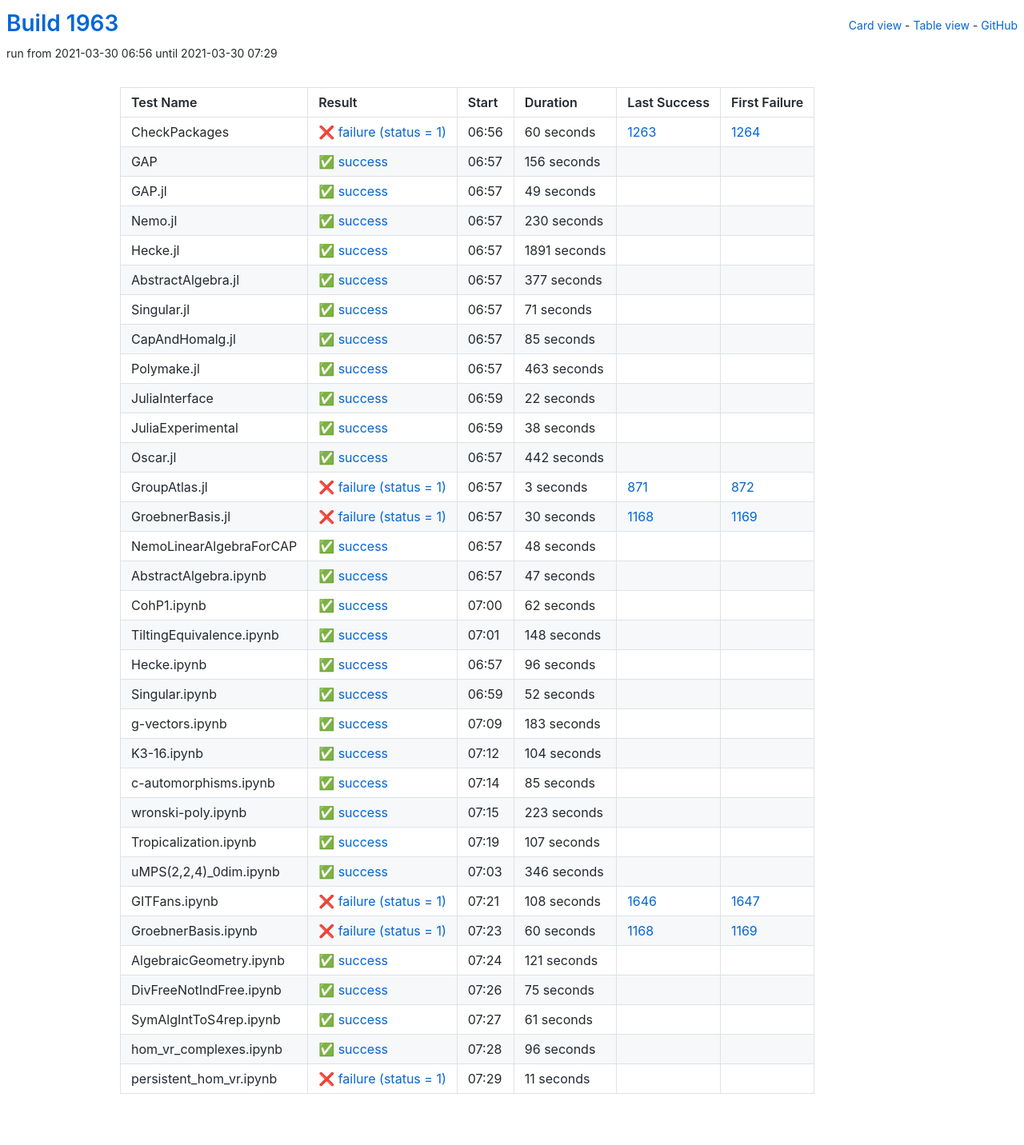
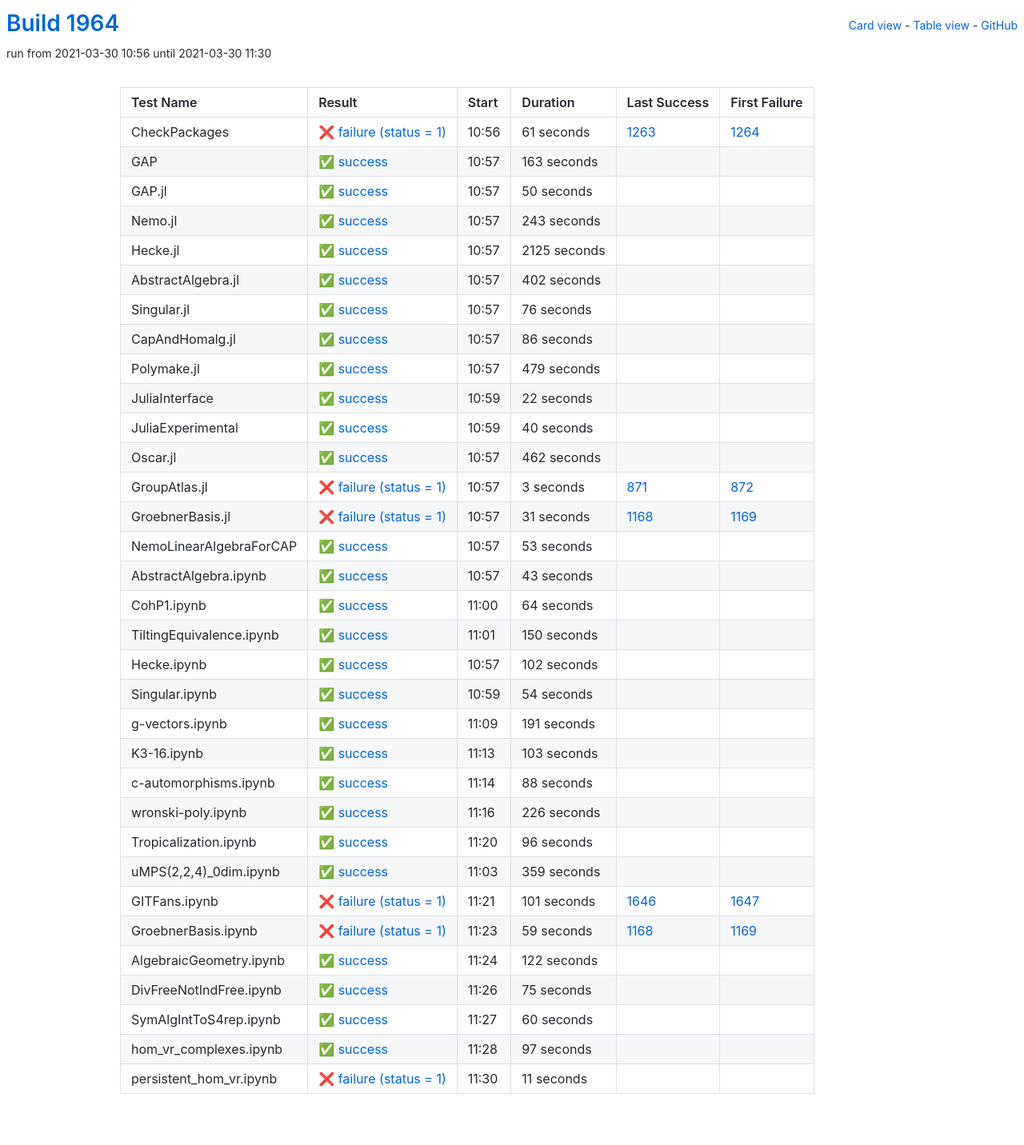
Before and after one commit to oscar-system/oscar-ci-status-stable, a Jekyll site: the page built from table.html, in a window 1280 px wide. Shown: the whole page at 80% size. Built offline with Jekyll 4.4.1, drawn with Linux system fonts in a browser that asks for light colours.

Commit message:
Build #1964

```diff
--- a/_data/ci.yml
+++ b/_data/ci.yml
@@ -1,6 +1,6 @@
 ---
-build: 1963
-build_url: https://oscarci.mathematik.uni-kl.de/job/oscar-stable/1963/
+build: 1964
+build_url: https://oscarci.mathematik.uni-kl.de/job/oscar-stable/1964/
 job: oscar-stable
 organization: oscar-system
 repo: oscar-ci-status-stable
@@ -8,116 +8,116 @@ repourl: https://github.com/oscar-system/oscar-ci-status-stable
 tests:
 - name: CheckPackages
   id: checkpackages
-  log: https://oscarci.mathematik.uni-kl.de/job/oscar-stable/1963/artifact/logs/build-1963/CheckPackages.log
-  start: 2021-03-30 06:56
+  log: https://oscarci.mathematik.uni-kl.de/job/oscar-stable/1964/artifact/logs/build-1964/CheckPackages.log
+  start: 2021-03-30 10:56
   success: false
   exitcode: 1
   status: failure
-  duration: 60
+  duration: 61
   last_success: 1263
   last_success_url: https://oscarci.mathematik.uni-kl.de/job/oscar-stable/1263/
   first_failure: 1264
   first_failure_url: https://oscarci.mathematik.uni-kl.de/job/oscar-stable/1264/
 - name: GAP
   id: gap
-  log: https://oscarci.mathematik.uni-kl.de/job/oscar-stable/1963/artifact/logs/build-1963/GAP.log
-  start: 2021-03-30 06:57
+  log: https://oscarci.mathematik.uni-kl.de/job/oscar-stable/1964/artifact/logs/build-1964/GAP.log
+  start: 2021-03-30 10:57
   success: true
   exitcode: 0
   status: success
-  duration: 156
+  duration: 163
   last_success: false
   last_success_url:
   first_failure: false
   first_failure_url:
 - name: GAP.jl
   id: gap-jl
-  log: https://oscarci.mathematik.uni-kl.de/job/oscar-stable/1963/artifact/logs/build-1963/GAP.jl.log
-  start: 2021-03-30 06:57
+  log: https://oscarci.mathematik.uni-kl.de/job/oscar-stable/1964/artifact/logs/build-1964/GAP.jl.log
+  start: 2021-03-30 10:57
   success: true
   exitcode: 0
   status: success
-  duration: 49
+  duration: 50
   last_success: false
   last_success_url:
   first_failure: false
   first_failure_url:
 - name: Nemo.jl
   id: nemo-jl
-  log: https://oscarci.mathematik.uni-kl.de/job/oscar-stable/1963/artifact/logs/build-1963/Nemo.jl.log
-  start: 2021-03-30 06:57
+  log: https://oscarci.mathematik.uni-kl.de/job/oscar-stable/1964/artifact/logs/build-1964/Nemo.jl.log
+  start: 2021-03-30 10:57
   success: true
   exitcode: 0
   status: success
-  duration: 230
+  duration: 243
   last_success: false
   last_success_url:
   first_failure: false
   first_failure_url:
 - name: Hecke.jl
   id: hecke-jl
-  log: https://oscarci.mathematik.uni-kl.de/job/oscar-stable/1963/artifact/logs/build-1963/Hecke.jl.log
-  start: 2021-03-30 06:57
+  log: https://oscarci.mathematik.uni-kl.de/job/oscar-stable/1964/artifact/logs/build-1964/Hecke.jl.log
+  start: 2021-03-30 10:57
   success: true
   exitcode: 0
   status: success
-  duration: 1891
+  duration: 2125
   last_success: false
   last_success_url:
   first_failure: false
   first_failure_url:
 - name: AbstractAlgebra.jl
   id: abstractalgebra-jl
-  log: https://oscarci.mathematik.uni-kl.de/job/oscar-stable/1963/artifact/logs/build-1963/AbstractAlgebra.jl.log
-  start: 2021-03-30 06:57
+  log: https://oscarci.mathematik.uni-kl.de/job/oscar-stable/1964/artifact/logs/build-1964/AbstractAlgebra.jl.log
+  start: 2021-03-30 10:57
   success: true
   exitcode: 0
   status: success
-  duration: 377
+  duration: 402
   last_success: false
   last_success_url:
   first_failure: false
   first_failure_url:
 - name: Singular.jl
   id: singular-jl
-  log: https://oscarci.mathematik.uni-kl.de/job/oscar-stable/1963/artifact/logs/build-1963/Singular.jl.log
-  start: 2021-03-30 06:57
+  log: https://oscarci.mathematik.uni-kl.de/job/oscar-stable/1964/artifact/logs/build-1964/Singular.jl.log
+  start: 2021-03-30 10:57
   success: true
   exitcode: 0
   status: success
-  duration: 71
+  duration: 76
   last_success: false
   last_success_url:
   first_failure: false
   first_failure_url:
 - name: CapAndHomalg.jl
   id: capandhomalg-jl
-  log: https://oscarci.mathematik.uni-kl.de/job/oscar-stable/1963/artifact/logs/build-1963/CapAndHomalg.jl.log
-  start: 2021-03-30 06:57
+  log: https://oscarci.mathematik.uni-kl.de/job/oscar-stable/1964/artifact/logs/build-1964/CapAndHomalg.jl.log
+  start: 2021-03-30 10:57
   success: true
   exitcode: 0
   status: success
-  duration: 85
+  duration: 86
   last_success: false
   last_success_url:
   first_failure: false
   first_failure_url:
 - name: Polymake.jl
   id: polymake-jl
-  log: https://oscarci.mathematik.uni-kl.de/job/oscar-stable/1963/artifact/logs/build-1963/Polymake.jl.log
-  start: 2021-03-30 06:57
+  log: https://oscarci.mathematik.uni-kl.de/job/oscar-stable/1964/artifact/logs/build-1964/Polymake.jl.log
+  start: 2021-03-30 10:57
   success: true
   exitcode: 0
   status: success
-  duration: 463
+  duration: 479
   last_success: false
   last_success_url:
   first_failure: false
   first_failure_url:
 - name: JuliaInterface
   id: juliainterface
-  log: https://oscarci.mathematik.uni-kl.de/job/oscar-stable/1963/artifact/logs/build-1963/JuliaInterface.log
-  start: 2021-03-30 06:59
+  log: https://oscarci.mathematik.uni-kl.de/job/oscar-stable/1964/artifact/logs/build-1964/JuliaInterface.log
+  start: 2021-03-30 10:59
   success: true
   exitcode: 0
   status: success
@@ -128,32 +128,32 @@ tests:
   first_failure_url:
 - name: JuliaExperimental
   id: juliaexperimental
-  log: https://oscarci.mathematik.uni-kl.de/job/oscar-stable/1963/artifact/logs/build-1963/JuliaExperimental.log
-  start: 2021-03-30 06:59
+  log: https://oscarci.mathematik.uni-kl.de/job/oscar-stable/1964/artifact/logs/build-1964/JuliaExperimental.log
+  start: 2021-03-30 10:59
   success: true
   exitcode: 0
   status: success
-  duration: 38
+  duration: 40
   last_success: false
   last_success_url:
   first_failure: false
   first_failure_url:
 - name: Oscar.jl
   id: oscar-jl
-  log: https://oscarci.mathematik.uni-kl.de/job/oscar-stable/1963/artifact/logs/build-1963/Oscar.jl.log
-  start: 2021-03-30 06:57
+  log: https://oscarci.mathematik.uni-kl.de/job/oscar-stable/1964/artifact/logs/build-1964/Oscar.jl.log
+  start: 2021-03-30 10:57
   success: true
   exitcode: 0
   status: success
-  duration: 442
+  duration: 462
   last_success: false
   last_success_url:
   first_failure: false
   first_failure_url:
 - name: GroupAtlas.jl
   id: groupatlas-jl
-  log: https://oscarci.mathematik.uni-kl.de/job/oscar-stable/1963/artifact/logs/build-1963/GroupAtlas.jl.log
-  start: 2021-03-30 06:57
+  log: https://oscarci.mathematik.uni-kl.de/job/oscar-stable/1964/artifact/logs/build-1964/GroupAtlas.jl.log
+  start: 2021-03-30 10:57
   success: false
   exitcode: 1
   status: failure
@@ -164,68 +164,140 @@ tests:
   first_failure_url: https://oscarci.mathematik.uni-kl.de/job/oscar-stable/872/
 - name: GroebnerBasis.jl
   id: groebnerbasis-jl
-  log: https://oscarci.mathematik.uni-kl.de/job/oscar-stable/1963/artifact/logs/build-1963/GroebnerBasis.jl.log
-  start: 2021-03-30 06:57
+  log: https://oscarci.mathematik.uni-kl.de/job/oscar-stable/1964/artifact/logs/build-1964/GroebnerBasis.jl.log
+  start: 2021-03-30 10:57
   success: false
   exitcode: 1
   status: failure
-  duration: 30
+  duration: 31
   last_success: 1168
   last_success_url: https://oscarci.mathematik.uni-kl.de/job/oscar-stable/1168/
   first_failure: 1169
   first_failure_url: https://oscarci.mathematik.uni-kl.de/job/oscar-stable/1169/
 - name: NemoLinearAlgebraForCAP
   id: nemolinearalgebraforcap
-  log: https://oscarci.mathematik.uni-kl.de/job/oscar-stable/1963/artifact/logs/build-1963/NemoLinearAlgebraForCAP.log
-  start: 2021-03-30 06:57
+  log: https://oscarci.mathematik.uni-kl.de/job/oscar-stable/1964/artifact/logs/build-1964/NemoLinearAlgebraForCAP.log
+  start: 2021-03-30 10:57
   success: true
   exitcode: 0
   status: success
-  duration: 48
+  duration: 53
   last_success: false
   last_success_url:
   first_failure: false
   first_failure_url:
 - name: AbstractAlgebra.ipynb
   id: abstractalgebra-ipynb
-  log: https://oscarci.mathematik.uni-kl.de/job/oscar-stable/1963/artifact/logs/build-1963/AbstractAlgebra.ipynb.log
-  start: 2021-03-30 06:57
+  log: https://oscarci.mathematik.uni-kl.de/job/oscar-stable/1964/artifact/logs/build-1964/AbstractAlgebra.ipynb.log
+  start: 2021-03-30 10:57
   success: true
   exitcode: 0
   status: success
-  duration: 47
+  duration: 43
   last_success: false
   last_success_url:
   first_failure: false
   first_failure_url:
 - name: CohP1.ipynb
   id: cohp1-ipynb
-  log: https://oscarci.mathematik.uni-kl.de/job/oscar-stable/1963/artifact/logs/build-1963/CohP1.ipynb.log
-  start: 2021-03-30 07:00
+  log: https://oscarci.mathematik.uni-kl.de/job/oscar-stable/1964/artifact/logs/build-1964/CohP1.ipynb.log
+  start: 2021-03-30 11:00
   success: true
   exitcode: 0
   status: success
-  duration: 62
+  duration: 64
   last_success: false
   last_success_url:
   first_failure: false
   first_failure_url:
 - name: TiltingEquivalence.ipynb
   id: tiltingequivalence-ipynb
-  log: https://oscarci.mathematik.uni-kl.de/job/oscar-stable/1963/artifact/logs/build-1963/TiltingEquivalence.ipynb.log
-  start: 2021-03-30 07:01
+  log: https://oscarci.mathematik.uni-kl.de/job/oscar-stable/1964/artifact/logs/build-1964/TiltingEquivalence.ipynb.log
+  start: 2021-03-30 11:01
   success: true
   exitcode: 0
   status: success
-  duration: 148
+  duration: 150
   last_success: false
   last_success_url:
   first_failure: false
   first_failure_url:
 - name: Hecke.ipynb
   id: hecke-ipynb
-  log: https://oscarci.mathematik.uni-kl.de/job/oscar-stable/1963/artifact/logs/build-1963/Hecke.ipynb.log
-  start: 2021-03-30 06:57
+  log: https://oscarci.mathematik.uni-kl.de/job/oscar-stable/1964/artifact/logs/build-1964/Hecke.ipynb.log
+  start: 2021-03-30 10:57
+  success: true
+  exitcode: 0
+  status: success
+  duration: 102
+  last_success: false
+  last_success_url:
+  first_failure: false
+  first_failure_url:
+- name: Singular.ipynb
+  id: singular-ipynb
+  log: https://oscarci.mathematik.uni-kl.de/job/oscar-stable/1964/artifact/logs/build-1964/Singular.ipynb.log
+  start: 2021-03-30 10:59
+  success: true
+  exitcode: 0
+  status: success
+  duration: 54
+  last_success: false
+  last_success_url:
+  first_failure: false
+  first_failure_url:
+- name: g-vectors.ipynb
+  id: g-vectors-ipynb
+  log: https://oscarci.mathematik.uni-kl.de/job/oscar-stable/1964/artifact/logs/build-1964/g-vectors.ipynb.log
+  start: 2021-03-30 11:09
+  success: true
+  exitcode: 0
+  status: success
+  duration: 191
+  last_success: false
+  last_success_url:
+  first_failure: false
+  first_failure_url:
+- name: K3-16.ipynb
+  id: k3-16-ipynb
+  log: https://oscarci.mathematik.uni-kl.de/job/oscar-stable/1964/artifact/logs/build-1964/K3-16.ipynb.log
+  start: 2021-03-30 11:13
+  success: true
+  exitcode: 0
+  status: success
+  duration: 103
+  last_success: false
+  last_success_url:
+  first_failure: false
+  first_failure_url:
+- name: c-automorphisms.ipynb
+  id: c-automorphisms-ipynb
+  log: https://oscarci.mathematik.uni-kl.de/job/oscar-stable/1964/artifact/logs/build-1964/c-automorphisms.ipynb.log
+  start: 2021-03-30 11:14
+  success: true
+  exitcode: 0
+  status: success
+  duration: 88
+  last_success: false
+  last_success_url:
+  first_failure: false
+  first_failure_url:
+- name: wronski-poly.ipynb
+  id: wronski-poly-ipynb
+  log: https://oscarci.mathematik.uni-kl.de/job/oscar-stable/1964/artifact/logs/build-1964/wronski-poly.ipynb.log
+  start: 2021-03-30 11:16
+  success: true
+  exitcode: 0
+  status: success
+  duration: 226
+  last_success: false
+  last_success_url:
+  first_failure: false
+  first_failure_url:
+- name: Tropicalization.ipynb
+  id: tropicalization-ipynb
+  log: https://oscarci.mathematik.uni-kl.de/job/oscar-stable/1964/artifact/logs/build-1964/Tropicalization.ipynb.log
+  start: 2021-03-30 11:20
   success: true
   exitcode: 0
   status: success
@@ -234,130 +306,58 @@ tests:
   last_success_url:
   first_failure: false
   first_failure_url:
-- name: Singular.ipynb
-  id: singular-ipynb
-  log: https://oscarci.mathematik.uni-kl.de/job/oscar-stable/1963/artifact/logs/build-1963/Singular.ipynb.log
-  start: 2021-03-30 06:59
+- name: uMPS(2,2,4)_0dim.ipynb
+  id: umps-2-2-4-0dim-ipynb
+  log: https://oscarci.mathematik.uni-kl.de/job/oscar-stable/1964/artifact/logs/build-1964/uMPS-2-2-4-_0dim.ipynb.log
+  start: 2021-03-30 11:03
   success: true
   exitcode: 0
   status: success
-  duration: 52
-  last_success: false
-  last_success_url:
-  first_failure: false
-  first_failure_url:
-- name: g-vectors.ipynb
-  id: g-vectors-ipynb
-  log: https://oscarci.mathematik.uni-kl.de/job/oscar-stable/1963/artifact/logs/build-1963/g-vectors.ipynb.log
-  start: 2021-03-30 07:09
-  success: true
-  exitcode: 0
-  status: success
-  duration: 183
-  last_success: false
-  last_success_url:
-  first_failure: false
-  first_failure_url:
-- name: K3-16.ipynb
-  id: k3-16-ipynb
-  log: https://oscarci.mathematik.uni-kl.de/job/oscar-stable/1963/artifact/logs/build-1963/K3-16.ipynb.log
-  start: 2021-03-30 07:12
-  success: true
-  exitcode: 0
-  status: success
-  duration: 104
-  last_success: false
-  last_success_url:
-  first_failure: false
-  first_failure_url:
-- name: c-automorphisms.ipynb
-  id: c-automorphisms-ipynb
-  log: https://oscarci.mathematik.uni-kl.de/job/oscar-stable/1963/artifact/logs/build-1963/c-automorphisms.ipynb.log
-  start: 2021-03-30 07:14
-  success: true
-  exitcode: 0
-  status: success
-  duration: 85
-  last_success: false
-  last_success_url:
-  first_failure: false
-  first_failure_url:
-- name: wronski-poly.ipynb
-  id: wronski-poly-ipynb
-  log: https://oscarci.mathematik.uni-kl.de/job/oscar-stable/1963/artifact/logs/build-1963/wronski-poly.ipynb.log
-  start: 2021-03-30 07:15
-  success: true
-  exitcode: 0
-  status: success
-  duration: 223
-  last_success: false
-  last_success_url:
-  first_failure: false
-  first_failure_url:
-- name: Tropicalization.ipynb
-  id: tropicalization-ipynb
-  log: https://oscarci.mathematik.uni-kl.de/job/oscar-stable/1963/artifact/logs/build-1963/Tropicalization.ipynb.log
-  start: 2021-03-30 07:19
-  success: true
-  exitcode: 0
-  status: success
-  duration: 107
-  last_success: false
-  last_success_url:
-  first_failure: false
-  first_failure_url:
-- name: uMPS(2,2,4)_0dim.ipynb
-  id: umps-2-2-4-0dim-ipynb
-  log: https://oscarci.mathematik.uni-kl.de/job/oscar-stable/1963/artifact/logs/build-1963/uMPS-2-2-4-_0dim.ipynb.log
-  start: 2021-03-30 07:03
-  success: true
-  exitcode: 0
-  status: success
-  duration: 346
+  duration: 359
   last_success: false
   last_success_url:
   first_failure: false
   first_failure_url:
 - name: GITFans.ipynb
   id: gitfans-ipynb
-  log: https://oscarci.mathematik.uni-kl.de/job/oscar-stable/1963/artifact/logs/build-1963/GITFans.ipynb.log
-  start: 2021-03-30 07:21
+  log: https://oscarci.mathematik.uni-kl.de/job/oscar-stable/1964/artifact/logs/build-1964/GITFans.ipynb.log
+  start: 2021-03-30 11:21
   success: false
   exitcode: 1
   status: failure
-  duration: 108
+  duration: 101
   last_success: 1646
   last_success_url: https://oscarci.mathematik.uni-kl.de/job/oscar-stable/1646/
   first_failure: 1647
   first_failure_url: https://oscarci.mathematik.uni-kl.de/job/oscar-stable/1647/
 - name: GroebnerBasis.ipynb
   id: groebnerbasis-ipynb
-  log: https://oscarci.mathematik.uni-kl.de/job/oscar-stable/1963/artifact/logs/build-1963/GroebnerBasis.ipynb.log
-  start: 2021-03-30 07:23
+  log: https://oscarci.mathematik.uni-kl.de/job/oscar-stable/1964/artifact/logs/build-1964/GroebnerBasis.ipynb.log
+  start: 2021-03-30 11:23
   success: false
   exitcode: 1
   status: failure
-  duration: 60
+  duration: 59
   last_success: 1168
   last_success_url: https://oscarci.mathematik.uni-kl.de/job/oscar-stable/1168/
   first_failure: 1169
   first_failure_url: https://oscarci.mathematik.uni-kl.de/job/oscar-stable/1169/
 - name: AlgebraicGeometry.ipynb
   id: algebraicgeometry-ipynb
-  log: https://oscarci.mathematik.uni-kl.de/job/oscar-stable/1963/artifact/logs/build-1963/AlgebraicGeometry.ipynb.log
-  start: 2021-03-30 07:24
+  log: https://oscarci.mathematik.uni-kl.de/job/oscar-stable/1964/artifact/logs/build-1964/AlgebraicGeometry.ipynb.log
+  start: 2021-03-30 11:24
   success: true
   exitcode: 0
   status: success
-  duration: 121
+  duration: 122
   last_success: false
   last_success_url:
   first_failure: false
   first_failure_url:
 - name: DivFreeNotIndFree.ipynb
   id: divfreenotindfree-ipynb
-  log: https://oscarci.mathematik.uni-kl.de/job/oscar-stable/1963/artifact/logs/build-1963/DivFreeNotIndFree.ipynb.log
-  start: 2021-03-30 07:26
+  log: https://oscarci.mathematik.uni-kl.de/job/oscar-stable/1964/artifact/logs/build-1964/DivFreeNotIndFree.ipynb.log
+  start: 2021-03-30 11:26
   success: true
   exitcode: 0
   status: success
@@ -368,32 +368,32 @@ tests:
   first_failure_url:
 - name: SymAlgIntToS4rep.ipynb
   id: symalginttos4rep-ipynb
-  log: https://oscarci.mathematik.uni-kl.de/job/oscar-stable/1963/artifact/logs/build-1963/SymAlgIntToS4rep.ipynb.log
-  start: 2021-03-30 07:27
+  log: https://oscarci.mathematik.uni-kl.de/job/oscar-stable/1964/artifact/logs/build-1964/SymAlgIntToS4rep.ipynb.log
+  start: 2021-03-30 11:27
   success: true
   exitcode: 0
   status: success
-  duration: 61
+  duration: 60
   last_success: false
   last_success_url:
   first_failure: false
   first_failure_url:
 - name: hom_vr_complexes.ipynb
   id: hom-vr-complexes-ipynb
-  log: https://oscarci.mathematik.uni-kl.de/job/oscar-stable/1963/artifact/logs/build-1963/hom_vr_complexes.ipynb.log
-  start: 2021-03-30 07:28
+  log: https://oscarci.mathematik.uni-kl.de/job/oscar-stable/1964/artifact/logs/build-1964/hom_vr_complexes.ipynb.log
+  start: 2021-03-30 11:28
   success: true
   exitcode: 0
   status: success
-  duration: 96
+  duration: 97
   last_success: false
   last_success_url:
   first_failure: false
   first_failure_url:
 - name: persistent_hom_vr.ipynb
   id: persistent-hom-vr-ipynb
-  log: https://oscarci.mathematik.uni-kl.de/job/oscar-stable/1963/artifact/logs/build-1963/persistent_hom_vr.ipynb.log
-  start: 2021-03-30 07:29
+  log: https://oscarci.mathematik.uni-kl.de/job/oscar-stable/1964/artifact/logs/build-1964/persistent_hom_vr.ipynb.log
+  start: 2021-03-30 11:30
   success: false
   exitcode: 1
   status: failure
```
Also changed, not shown: README.md.
